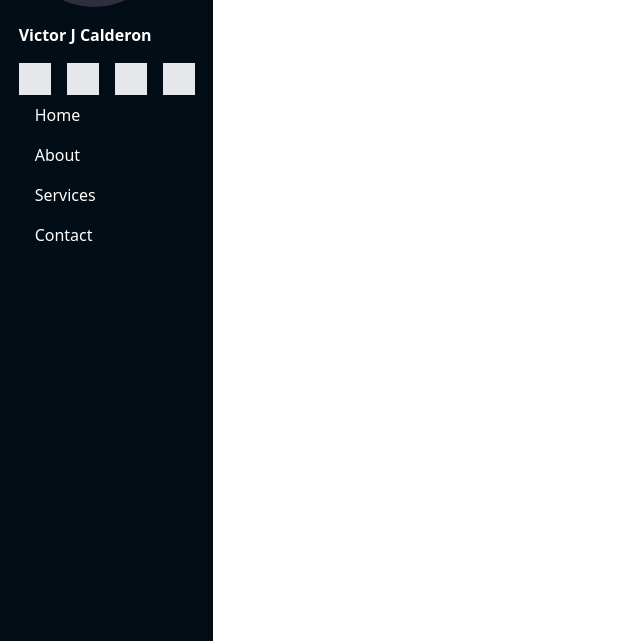
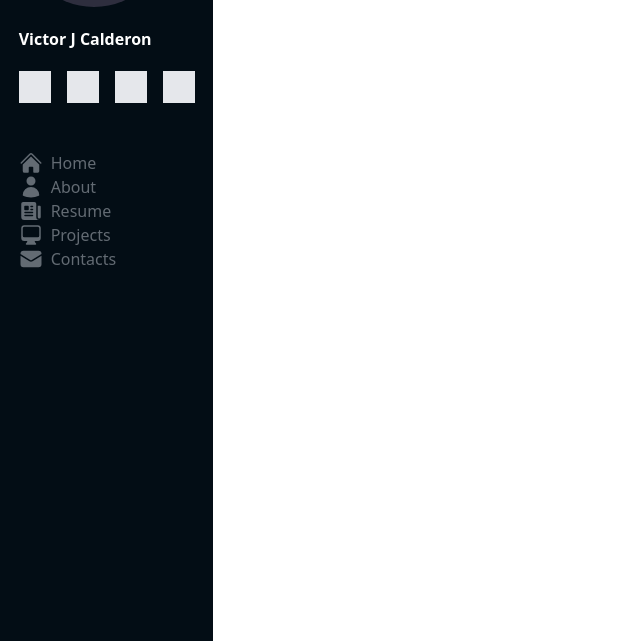
Before and after one commit to VictorCalderonJ/codeup-web-exercises, a website: page Full-stack/PORTFOLIO/src/index.html in a window 1280 px wide. Shown: the part 159-800 px from the top of the page, without its empty margins (0-640 px from the left). Drawn offline with nearby package versions, Linux system fonts and the light colour scheme; files that its build step writes are made by us from their sources.

Commit message:
added icons

```diff
--- a/Full-stack/PORTFOLIO/src/index.html
+++ b/Full-stack/PORTFOLIO/src/index.html
@@ -8,6 +8,7 @@
     <link rel="preconnect" href="https://fonts.googleapis.com">
     <link rel="preconnect" href="https://fonts.gstatic.com" crossorigin>
     <link href="https://fonts.googleapis.com/css2?family=Poppins:wght@300&display=swap" rel="stylesheet">
+
     <link rel="stylesheet" href="dist/output.css">
     <link rel="stylesheet" href="input.css">
 </head>
@@ -15,13 +16,13 @@
 <header>
     <div class="flex">
         <nav class="bg-nav text-white w-1/6 min-h-screen flex flex-col items-center">
-            <ul class="py-4">
+            <div class="py-4">
                 <!-- This is where the image tag goes -->
                 <div class="circle-bg">
                     <img src="../img/photo-fotor-2023090110551.jpg" alt="alternative-text" class="test">
                 </div>
                 <!-- This is where the name -->
-                <div class="py-4">
+                <div class="py-5">
                     <p class="font-bold"> Victor J Calderon</p>
                 </div>
                 <!-- Icons with link for personal info in a row -->
@@ -39,12 +40,85 @@
                         <!-- Content for icon 4 -->
                     </div>
                 </div>
+<!--                Links about your projects-->
+                <div class="py-12">
+                    <ul class="licolor">
 
-                <li><a href="#" class="block px-4 py-2">Home</a></li>
-                <li><a href="#" class="block px-4 py-2">About</a></li>
-                <li><a href="#" class="block px-4 py-2">Services</a></li>
-                <li><a href="#" class="block px-4 py-2">Contact</a></li>
-            </ul>
+                        <li>
+                            <a href="#" class="flex items-center">
+                                <svg xmlns="http://www.w3.org/2000/svg" viewBox="0 0 24 24" fill="currentColor" class="w-6 h-6">
+                                    <!-- ... SVG path data ... -->
+                                    <svg xmlns="http://www.w3.org/2000/svg" viewBox="0 0 24 24" fill="currentColor" class="w-6 h-6">
+                                        <path d="M11.47 3.84a.75.75 0 011.06 0l8.69 8.69a.75.75 0 101.06-1.06l-8.689-8.69a2.25 2.25 0 00-3.182 0l-8.69 8.69a.75.75 0 001.061 1.06l8.69-8.69z" />
+                                        <path d="M12 5.432l8.159 8.159c.03.03.06.058.091.086v6.198c0 1.035-.84 1.875-1.875 1.875H15a.75.75 0 01-.75-.75v-4.5a.75.75 0 00-.75-.75h-3a.75.75 0 00-.75.75V21a.75.75 0 01-.75.75H5.625a1.875 1.875 0 01-1.875-1.875v-6.198a2.29 2.29 0 00.091-.086L12 5.43z" />
+                                    </svg>
+                                </svg>
+                                <span class="ml-2">Home</span>
+                            </a>
+                        </li>
+
+                        <li>
+                            <a href="#" class="flex items-center">
+                                <svg xmlns="http://www.w3.org/2000/svg" viewBox="0 0 24 24" fill="currentColor" class="w-6 h-6">
+                                    <!-- ... SVG path data ... -->
+                                    <svg xmlns="http://www.w3.org/2000/svg" viewBox="0 0 24 24" fill="currentColor" class="w-6 h-6">
+                                        <path fill-rule="evenodd" d="M7.5 6a4.5 4.5 0 119 0 4.5 4.5 0 01-9 0zM3.751 20.105a8.25 8.25 0 0116.498 0 .75.75 0 01-.437.695A18.683 18.683 0 0112 22.5c-2.786 0-5.433-.608-7.812-1.7a.75.75 0 01-.437-.695z" clip-rule="evenodd" />
+                                    </svg>
+
+                                </svg>
+                                <span class="ml-2">About</span>
+                            </a>
+                        </li>
+
+                        <li>
+                            <a href="#" class="flex items-center">
+                                <svg xmlns="http://www.w3.org/2000/svg" viewBox="0 0 24 24" fill="currentColor" class="w-6 h-6">
+                                    <!-- ... SVG path data ... -->
+                                    <svg xmlns="http://www.w3.org/2000/svg" viewBox="0 0 24 24" fill="currentColor" class="w-6 h-6">
+                                        <path fill-rule="evenodd" d="M4.125 3C3.089 3 2.25 3.84 2.25 4.875V18a3 3 0 003 3h15a3 3 0 01-3-3V4.875C17.25 3.839 16.41 3 15.375 3H4.125zM12 9.75a.75.75 0 000 1.5h1.5a.75.75 0 000-1.5H12zm-.75-2.25a.75.75 0 01.75-.75h1.5a.75.75 0 010 1.5H12a.75.75 0 01-.75-.75zM6 12.75a.75.75 0 000 1.5h7.5a.75.75 0 000-1.5H6zm-.75 3.75a.75.75 0 01.75-.75h7.5a.75.75 0 010 1.5H6a.75.75 0 01-.75-.75zM6 6.75a.75.75 0 00-.75.75v3c0 .414.336.75.75.75h3a.75.75 0 00.75-.75v-3A.75.75 0 009 6.75H6z" clip-rule="evenodd" />
+                                        <path d="M18.75 6.75h1.875c.621 0 1.125.504 1.125 1.125V18a1.5 1.5 0 01-3 0V6.75z" />
+                                    </svg>
+                                </svg>
+                                <span class="ml-2">Resume</span>
+                            </a>
+                        </li>
+
+                        <li>
+                            <a href="#" class="flex items-center">
+                                <svg xmlns="http://www.w3.org/2000/svg" viewBox="0 0 24 24" fill="currentColor" class="w-6 h-6">
+                                    <!-- ... SVG path data ... -->
+                                    <svg xmlns="http://www.w3.org/2000/svg" viewBox="0 0 24 24" fill="currentColor" class="w-6 h-6">
+                                        <path fill-rule="evenodd" d="M2.25 5.25a3 3 0 013-3h13.5a3 3 0 013 3V15a3 3 0 01-3 3h-3v.257c0 .597.237 1.17.659 1.591l.621.622a.75.75 0 01-.53 1.28h-9a.75.75 0 01-.53-1.28l.621-.622a2.25 2.25 0 00.659-1.59V18h-3a3 3 0 01-3-3V5.25zm1.5 0v7.5a1.5 1.5 0 001.5 1.5h13.5a1.5 1.5 0 001.5-1.5v-7.5a1.5 1.5 0 00-1.5-1.5H5.25a1.5 1.5 0 00-1.5 1.5z" clip-rule="evenodd" />
+                                    </svg>
+
+
+                                </svg>
+                                <span class="ml-2">Projects</span>
+                            </a>
+                        </li>
+
+                        <li>
+                            <a href="#" class="flex items-center">
+                                <svg xmlns="http://www.w3.org/2000/svg" viewBox="0 0 24 24" fill="currentColor" class="w-6 h-6">
+                                    <!-- ... SVG path data ... -->
+                                    <svg xmlns="http://www.w3.org/2000/svg" viewBox="0 0 24 24" fill="currentColor" class="w-6 h-6">
+                                        <path d="M1.5 8.67v8.58a3 3 0 003 3h15a3 3 0 003-3V8.67l-8.928 5.493a3 3 0 01-3.144 0L1.5 8.67z" />
+                                        <path d="M22.5 6.908V6.75a3 3 0 00-3-3h-15a3 3 0 00-3 3v.158l9.714 5.978a1.5 1.5 0 001.572 0L22.5 6.908z" />
+                                    </svg>
+
+
+
+                                </svg>
+                                <span class="ml-2">Contacts</span>
+                            </a>
+                        </li>
+
+
+
+                    </ul>
+                </div>
+
+            </div>
         </nav>
 
         <!-- Content -->
--- a/Full-stack/PORTFOLIO/src/input.css
+++ b/Full-stack/PORTFOLIO/src/input.css
@@ -27,3 +27,7 @@ img {
     height: 130px;
     width: 130px;
 }
+
+.licolor{
+    color: #636B73;
+}
```
